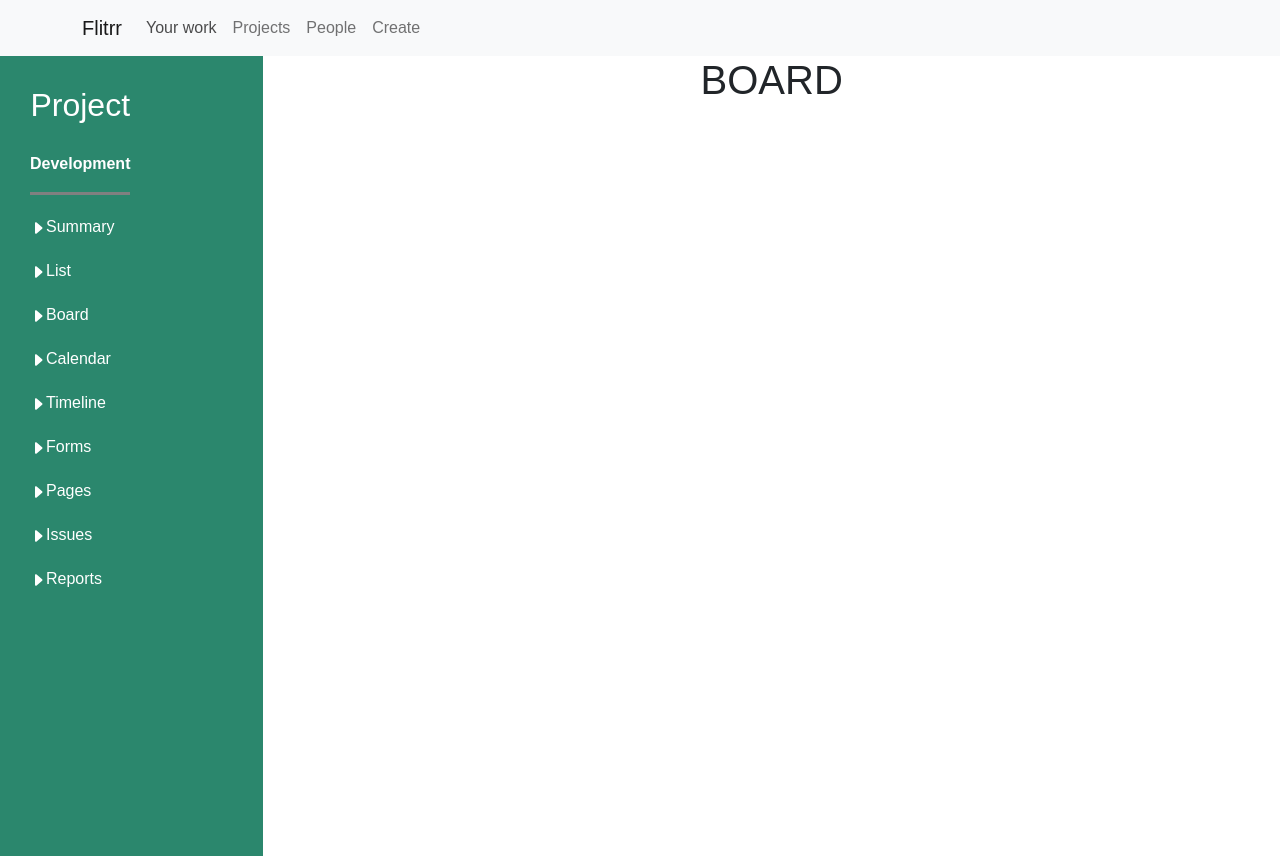
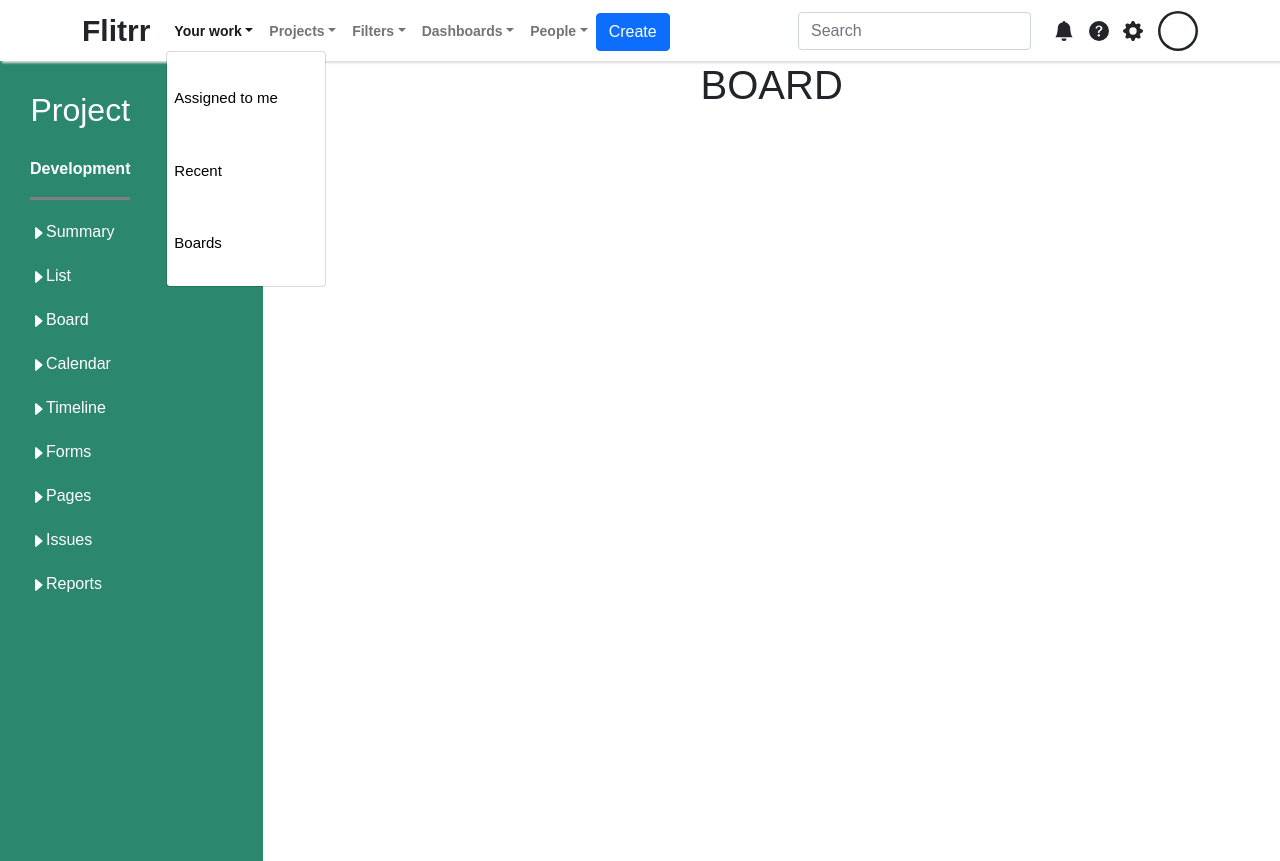
Before and after one commit to xiomina17/Flitrr, a React (Create React App) app in the folder client/: page /Dashboard in a window 1280 px wide. Both pictures are taken after a click on the button "Your work". Built offline with nearby package versions, Linux system fonts and the light colour scheme.

Commit message:
navbar dashboard

```diff
--- a/client/src/Components/Dashboard/Dashboard.jsx
+++ b/client/src/Components/Dashboard/Dashboard.jsx
@@ -1,4 +1,5 @@
-import {Navbar, Container, Nav} from 'react-bootstrap';
+import {Button, Container, Nav, Navbar as BNavbar, NavDropdown, Form} from 'react-bootstrap';
+import {Link} from 'react-router-dom';
 import * as Icon from 'react-bootstrap-icons';
 import './dashboard.css'
 
@@ -11,17 +12,84 @@ const Main = () => {
 	return (
 		<>
 
-		<Navbar bg="light" variant="light">
-		<Container>
-		<Navbar.Brand href="">Flitrr</Navbar.Brand>
-		<Nav className="me-auto">
-		<Nav.Link href="">Your work</Nav.Link>
-		<Nav.Link href="">Projects</Nav.Link>
-		<Nav.Link href="">People</Nav.Link>
-		<Nav.Link href="">Create</Nav.Link>
+		<BNavbar collapseOnSelect expand="lg" className='nav-container2'>
+      <Container>
+      <div className='logo2'>Flitrr</div>
+      <BNavbar.Toggle aria-controls="responsive-navbar-nav" />
+        <BNavbar.Collapse id="responsive-navbar-nav">
+          <Nav className='me-auto' style={{paddingLeft: '16px'}}>
+            <NavDropdown className="item" title="Your work">
+              <NavDropdown.Item href="">
+                <p className="title2" style={{fontSize:"15px", fontWeight:"lighter"}}>Assigned to me</p>
+              </NavDropdown.Item>
+              <NavDropdown.Item href="">
+                <p className="title2" style={{fontSize:"15px", fontWeight:"lighter"}}>Recent</p>
+              </NavDropdown.Item>
+              <NavDropdown.Item href="/product">
+                <p className="title2" style={{fontSize:"15px", fontWeight:"lighter"}}>Boards</p>
+              </NavDropdown.Item>
+            </NavDropdown>
+            <NavDropdown className="item" title="Projects">
+              <NavDropdown.Item href="/product">
+                <p className="title2" style={{fontSize:"15px", fontWeight:"lighter"}}>Recent</p>
+              </NavDropdown.Item>
+              <NavDropdown.Item href="">
+                <p className="title2" style={{fontSize:"15px", fontWeight:"lighter"}}>View all projects</p>
+              </NavDropdown.Item>
+              <NavDropdown.Item href="">
+                <p className="title2" style={{fontSize:"15px", fontWeight:"lighter"}}>Create project</p>
+              </NavDropdown.Item>
+            </NavDropdown>
+            <NavDropdown className="item" title="Filters">
+              <NavDropdown.Item href="">
+                <p className="title2" style={{fontSize:"15px", fontWeight:"lighter"}}>View all filters</p>
+              </NavDropdown.Item>
+              <NavDropdown.Item href="">
+                <p className="title2" style={{fontSize:"15px", fontWeight:"lighter"}}>Advance issue search</p>
+              </NavDropdown.Item>
+            </NavDropdown>
+            <NavDropdown className="item" title="Dashboards">
+              <NavDropdown.Item href="">
+                <p className="title2" style={{fontSize:"15px", fontWeight:"lighter"}}>View all dashboards</p>
+              </NavDropdown.Item>
+              <NavDropdown.Item href="">
+                <p className="title2" style={{fontSize:"15px", fontWeight:"lighter"}}>Create dashboards</p>
+              </NavDropdown.Item>
+            </NavDropdown>
+			<NavDropdown className="item" title="People">
+			<NavDropdown.Item href="">
+                <p className="title2" style={{fontSize:"15px", fontWeight:"lighter"}}>Invite Teanmates</p>
+              </NavDropdown.Item>
+			  <NavDropdown.Item href="">
+                <p className="title2" style={{fontSize:"15px", fontWeight:"lighter"}}>Flitrr - Development</p>
+              </NavDropdown.Item>
+			  <NavDropdown.Item href="">
+                <p className="title2" style={{fontSize:"15px", fontWeight:"lighter"}}>Start a team</p>
+              </NavDropdown.Item>
+				</NavDropdown>
+				<Button>Create</Button>
+          </Nav>
+
+		<Nav>
+		  <Form className="d-flex">
+            <Form.Control
+              type="search"
+              placeholder="Search"
+              className="me-2"
+              aria-label="Search"
+            />
+          </Form>
+
+		  <Icon.BellFill width="20px" height="20px"></Icon.BellFill>
+		  <Icon.QuestionCircleFill width="20px" height="20px"></Icon.QuestionCircleFill>
+		  <Icon.GearFill width="20px" height="20px"></Icon.GearFill>
+		  <Icon.Circle></Icon.Circle>
+
 		</Nav>
-		</Container>
-		</Navbar>
+
+        </BNavbar.Collapse>
+      </Container>
+    </BNavbar>
 
 		<div className='body-wrapper'>
 			<div className='column-nav'>
--- a/client/src/Components/Dashboard/dashboard.css
+++ b/client/src/Components/Dashboard/dashboard.css
@@ -27,3 +27,33 @@
 .board {
 	flex:5
 }
+
+.nav-container2{
+	background-color: white;
+    box-shadow: 2px 2px 2px gainsboro;
+    position:fixed;
+    top:0;
+    width: 100%;
+    display: flex;
+    justify-content: space-between!important;
+    align-items: center;
+    font-size: 40px;
+    z-index: 999;
+}
+
+.logo2{
+	font-weight: bold;
+	font-size: 30px;
+}
+.navbar-nav{
+	align-items: center;
+	width:400px;
+	justify-content: space-between;
+	margin-top: auto;
+
+}
+
+.tittle2{
+	font-weight: lighter;
+	font-size: 30px;;
+}
--- a/client/src/Components/NavBar/NavBar.jsx
+++ b/client/src/Components/NavBar/NavBar.jsx
@@ -9,7 +9,7 @@ const Navbar = () => {
 
     <BNavbar collapseOnSelect expand="lg" className='nav-container'>
       <Container>
-      <div className='loguito'>Flitrr</div>
+      <div className='logo'>Flitrr</div>
       <BNavbar.Toggle aria-controls="responsive-navbar-nav" />
         <BNavbar.Collapse id="responsive-navbar-nav">
           <Nav className='me-auto' style={{paddingLeft: '16px'}}>
--- a/client/src/Components/NavBar/Navbar.css
+++ b/client/src/Components/NavBar/Navbar.css
@@ -44,7 +44,7 @@
 
 }
 
-.loguito{
+.logo{
     font-weight: bold;
 }
 
```
Also changed, not shown: 1 other file (tests, documents, lock files or other folders).
